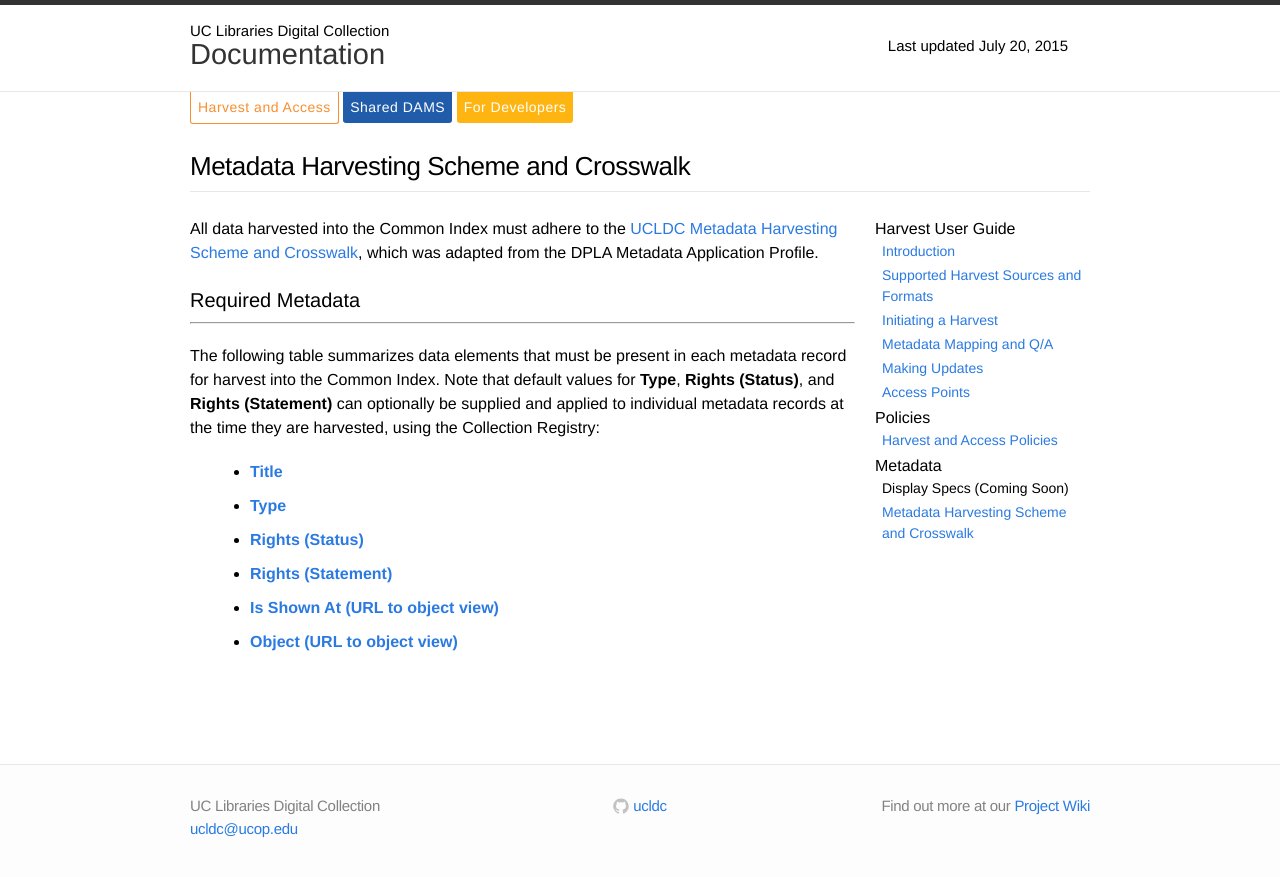
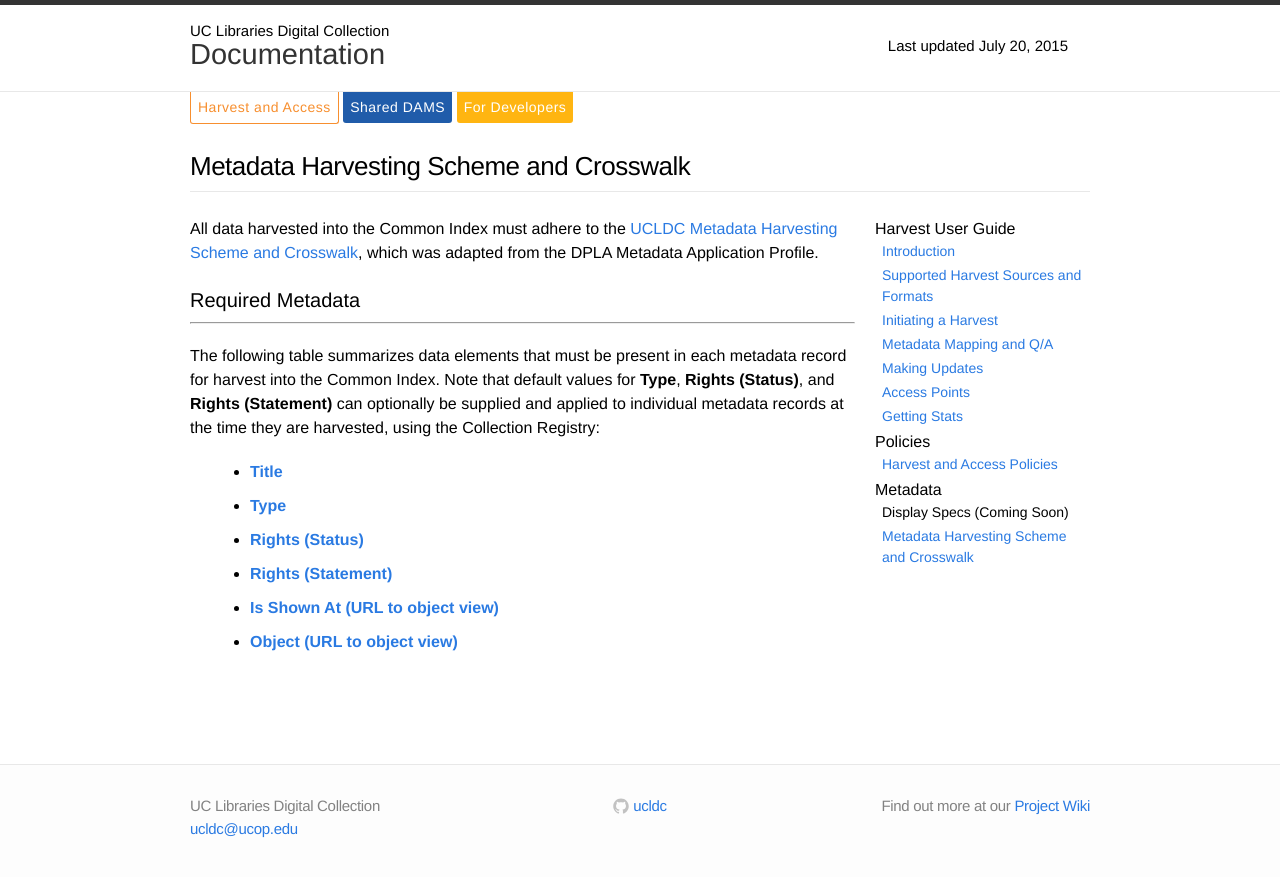
Before and after one commit to ucldc/ucldc-docs, a Jekyll site: the page built from docs/registry/metadata-harvest.md, in a window 1280 px wide. Shown: the top 877 px of the page. Built offline with Jekyll 4.4.1, drawn with Linux system fonts in a browser that asks for light colours; nearby versions of some CDN libraries.

Commit message:
Update registry-sidebar.html
added stats

```diff
--- a/_includes/registry-sidebar.html
+++ b/_includes/registry-sidebar.html
@@ -7,6 +7,7 @@
     <li><a href="{{ site.url }}{{ site.baseurl }}/docs/registry/q-a/">Metadata Mapping and Q/A</a></li>
     <li><a href="{{ site.url }}{{ site.baseurl }}/docs/registry/updates/">Making Updates</a></li>
     <li><a href="{{ site.url }}{{ site.baseurl }}/docs/registry/access/">Access Points</a></li>
+     <li><a href="{{ site.url }}{{ site.baseurl }}/docs/registry/stats/">Getting Stats</a></li>
   </ul>
   <h1>Policies</h1>
   <ul>
```
